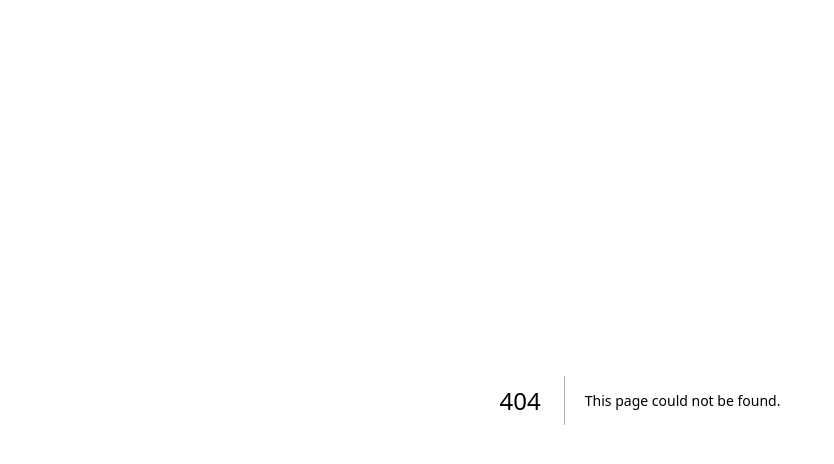
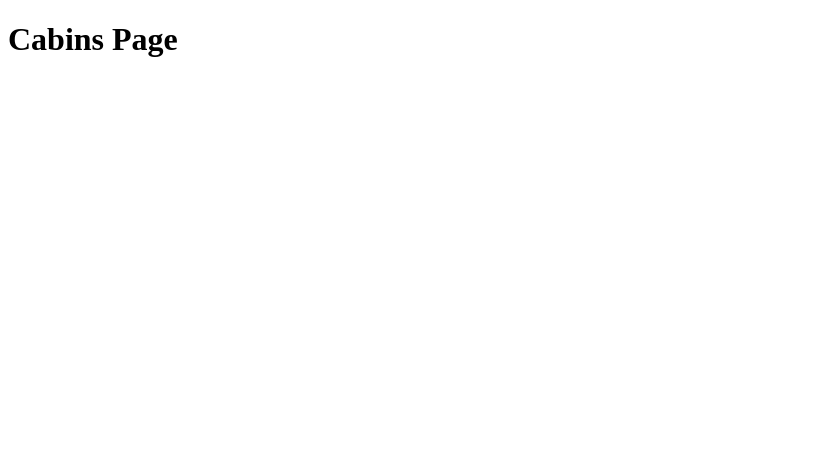
Before and after one commit to zeenat-abedin/the-wild-oasis-website, a Next.js app: page /cabins in a window 1280 px wide. Before the commit this address had no page. Shown: the top 464 px of the page, without its empty margins (0-834 px from the left). Built offline with nearby package versions, Linux system fonts and the light colour scheme.

Commit message:
add Cabins route

```diff
--- /dev/null
+++ b/app/cabins/page.js
@@ -0,0 +1,3 @@
+export default function Page(){
+  return <h1>Cabins Page</h1>
+}
```
